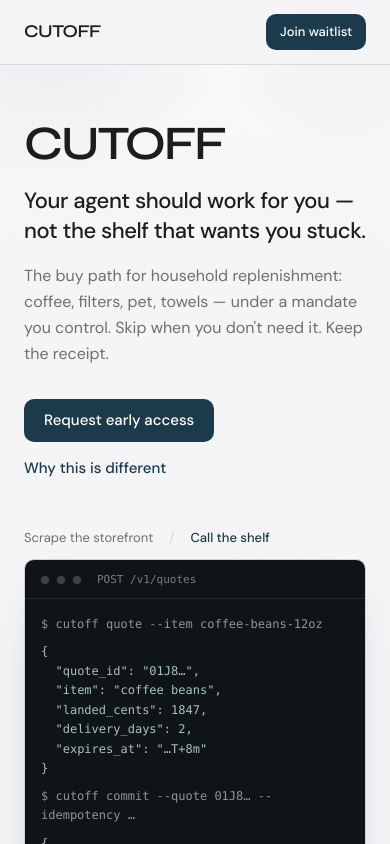
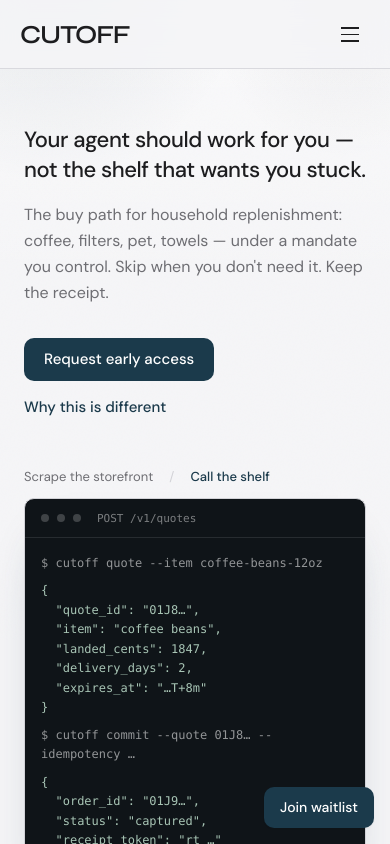
Before and after one commit to aleksanderdagr8/Cutoff, a Next.js app in the folder apps/web/: page / in a window 390 px wide. Shown: the top 844 px of the page. Built offline with nearby package versions, Linux system fonts and the light colour scheme.

Commit message:
Marketing: mobile header — larger logo, top menu, waitlist FAB (#37)
Enlarge nav CUTOFF logo, remove duplicate hero wordmark, add mobile top menu, and move Join waitlist to a bottom-right FAB with safe-area insets.

```diff
--- a/apps/web/src/app/globals.css
+++ b/apps/web/src/app/globals.css
@@ -247,6 +247,12 @@
   transform: translateY(0);
 }
 
+/* Waitlist FAB — fixed bottom-right; iOS safe-area; not a locked bottom bar */
+.marketing-waitlist-fab {
+  right: max(1rem, env(safe-area-inset-right, 0px));
+  bottom: max(1rem, calc(env(safe-area-inset-bottom, 0px) + 0.75rem));
+}
+
 /* Proof strip — slow horizontal marquee; pause on hover/focus */
 .proof-marquee {
   overflow: hidden;
--- /dev/null
+++ b/apps/web/src/components/marketing/marketing-header.tsx
@@ -0,0 +1,146 @@
+"use client";
+
+import Link from "next/link";
+import { useEffect, useId, useState } from "react";
+
+const NAV_LINKS = [
+  { href: "#why", label: "Why care" },
+  { href: "#enforced", label: "How it works" },
+  { href: "#proof", label: "Proof" },
+  { href: "#builders", label: "For builders" },
+  { href: "#early-access", label: "Early access" },
+  { href: "/home", label: "Household" },
+] as const;
+
+export function MarketingHeader() {
+  const [open, setOpen] = useState(false);
+  const panelId = useId();
+
+  useEffect(() => {
+    if (!open) return;
+    const onKey = (e: KeyboardEvent) => {
+      if (e.key === "Escape") setOpen(false);
+    };
+    window.addEventListener("keydown", onKey);
+    return () => window.removeEventListener("keydown", onKey);
+  }, [open]);
+
+  useEffect(() => {
+    if (!open) return;
+    const prev = document.body.style.overflow;
+    document.body.style.overflow = "hidden";
+    return () => {
+      document.body.style.overflow = prev;
+    };
+  }, [open]);
+
+  return (
+    <>
+      <header className="sticky top-0 z-40 border-b border-hairline/80 bg-bg/85 backdrop-blur-md">
+        <div className="mx-auto flex max-w-[1120px] items-center justify-between gap-3 px-5 py-3.5 sm:px-6 md:px-8">
+          <a
+            href="#top"
+            className="font-display text-[26px] font-semibold tracking-[-0.04em] text-ink md:text-[28px]"
+            onClick={() => setOpen(false)}
+          >
+            CUTOFF
+          </a>
+
+          <nav
+            className="hidden items-center gap-6 text-[14px] text-secondary lg:flex xl:gap-7"
+            aria-label="Primary"
+          >
+            {NAV_LINKS.map((link) =>
+              link.href.startsWith("/") ? (
+                <Link
+                  key={link.href}
+                  href={link.href}
+                  className="hover:text-ink"
+                >
+                  {link.label}
+                </Link>
+              ) : (
+                <a key={link.href} href={link.href} className="hover:text-ink">
+                  {link.label}
+                </a>
+              ),
+            )}
+          </nav>
+
+          <button
+            type="button"
+            className="inline-flex h-10 w-10 items-center justify-center rounded-control text-ink hover:bg-accent/[0.06] lg:hidden"
+            aria-expanded={open}
+            aria-controls={panelId}
+            aria-label={open ? "Close menu" : "Open menu"}
+            onClick={() => setOpen((v) => !v)}
+          >
+            <span className="sr-only">{open ? "Close" : "Menu"}</span>
+            <span aria-hidden className="relative block h-3.5 w-[18px]">
+              <span
+                className={`absolute left-0 top-0 block h-[1.5px] w-full origin-center bg-ink transition-transform duration-200 ease-out ${
+                  open ? "translate-y-[6.5px] rotate-45" : ""
+                }`}
+              />
+              <span
+                className={`absolute left-0 top-[6.5px] block h-[1.5px] w-full bg-ink transition-opacity duration-150 ${
+                  open ? "opacity-0" : "opacity-100"
+                }`}
+              />
+              <span
+                className={`absolute left-0 top-[13px] block h-[1.5px] w-full origin-center bg-ink transition-transform duration-200 ease-out ${
+                  open ? "-translate-y-[6.5px] -rotate-45" : ""
+                }`}
+              />
+            </span>
+          </button>
+        </div>
+
+        {open ? (
+          <div
+            id={panelId}
+            className="border-t border-hairline bg-bg/95 lg:hidden"
+            role="dialog"
+            aria-modal="true"
+            aria-label="Site menu"
+          >
+            <nav
+              className="mx-auto flex max-w-[1120px] flex-col px-5 py-3 sm:px-6"
+              aria-label="Mobile"
+            >
+              {NAV_LINKS.map((link) =>
+                link.href.startsWith("/") ? (
+                  <Link
+                    key={link.href}
+                    href={link.href}
+                    className="border-b border-hairline/70 py-3.5 text-[16px] font-medium text-ink last:border-b-0"
+                    onClick={() => setOpen(false)}
+                  >
+                    {link.label}
+                  </Link>
+                ) : (
+                  <a
+                    key={link.href}
+                    href={link.href}
+                    className="border-b border-hairline/70 py-3.5 text-[16px] font-medium text-ink last:border-b-0"
+                    onClick={() => setOpen(false)}
+                  >
+                    {link.label}
+                  </a>
+                ),
+              )}
+            </nav>
+          </div>
+        ) : null}
+      </header>
+
+      {/* Floating waitlist CTA — bottom-right FAB, safe-area aware; not a locked bar */}
+      <a
+        href="#early-access"
+        className="marketing-waitlist-fab marketing-cta fixed z-50 rounded-control bg-accent px-4 py-2.5 text-[14px] font-medium text-white shadow-sm hover:opacity-90"
+      >
+        Join waitlist
+      </a>
+    </>
+  );
+}
--- a/apps/web/src/components/marketing/marketing-page.tsx
+++ b/apps/web/src/components/marketing/marketing-page.tsx
@@ -1,6 +1,7 @@
 import Link from "next/link";
 import { BuildersPanel } from "./builders-panel";
 import { HeroTerminal } from "./hero-terminal";
+import { MarketingHeader } from "./marketing-header";
 import { ProofStrip } from "./proof-strip";
 import { WaitlistForm } from "./waitlist-form";
 
@@ -47,51 +48,13 @@
     <div className="marketing-shell relative min-h-screen">
       <div className="marketing-atmosphere pointer-events-none absolute inset-x-0 top-0 h-[640px]" />
 
-      <header className="sticky top-0 z-30 border-b border-hairline/80 bg-bg/85 backdrop-blur-md">
-        <div className="mx-auto flex max-w-[1120px] items-center justify-between gap-4 px-6 py-3.5 md:px-8">
-          <a
-            href="#top"
-            className="font-display text-[18px] font-semibold tracking-[-0.03em] text-ink"
-          >
-            CUTOFF
-          </a>
-          <nav className="hidden items-center gap-7 text-[14px] text-secondary md:flex">
-            <a href="#why" className="hover:text-ink">
-              Why care
-            </a>
-            <a href="#enforced" className="hover:text-ink">
-              How it works
-            </a>
-            <a href="#proof" className="hover:text-ink">
-              Proof
-            </a>
-            <a href="#builders" className="hover:text-ink">
-              For builders
-            </a>
-            <a href="#early-access" className="hover:text-ink">
-              Early access
-            </a>
-            <Link href="/home" className="hover:text-ink">
-              Household
-            </Link>
-          </nav>
-          <a
-            href="#early-access"
-            className="marketing-cta rounded-control bg-accent px-3.5 py-2 text-[13px] font-medium text-white hover:opacity-90 md:text-[14px]"
-          >
-            Join waitlist
-          </a>
-        </div>
-      </header>
+      <MarketingHeader />
 
       <main id="top" className="relative">
-        {/* Hero — one composition: brand + outcome + proof */}
-        <section className="mx-auto grid max-w-[1120px] gap-12 px-6 pb-20 pt-14 md:grid-cols-2 md:items-center md:gap-16 md:px-8 md:pb-28 md:pt-20">
+        {/* Hero — nav brand is primary; headline + CTAs + terminal */}
+        <section className="mx-auto grid max-w-[1120px] gap-12 px-6 pb-24 pt-14 md:grid-cols-2 md:items-center md:gap-16 md:px-8 md:pb-28 md:pt-20">
           <div className="marketing-enter">
-            <p className="font-display text-[48px] font-semibold leading-[0.95] tracking-[-0.045em] text-ink md:text-[64px]">
-              CUTOFF
-            </p>
-            <h1 className="mt-5 max-w-lg text-[22px] font-medium leading-snug tracking-[-0.02em] text-ink md:text-[26px]">
+            <h1 className="max-w-lg text-[22px] font-medium leading-snug tracking-[-0.02em] text-ink md:text-[26px]">
               Your agent should work for you — not the shelf that wants you
               stuck.
             </h1>
```
